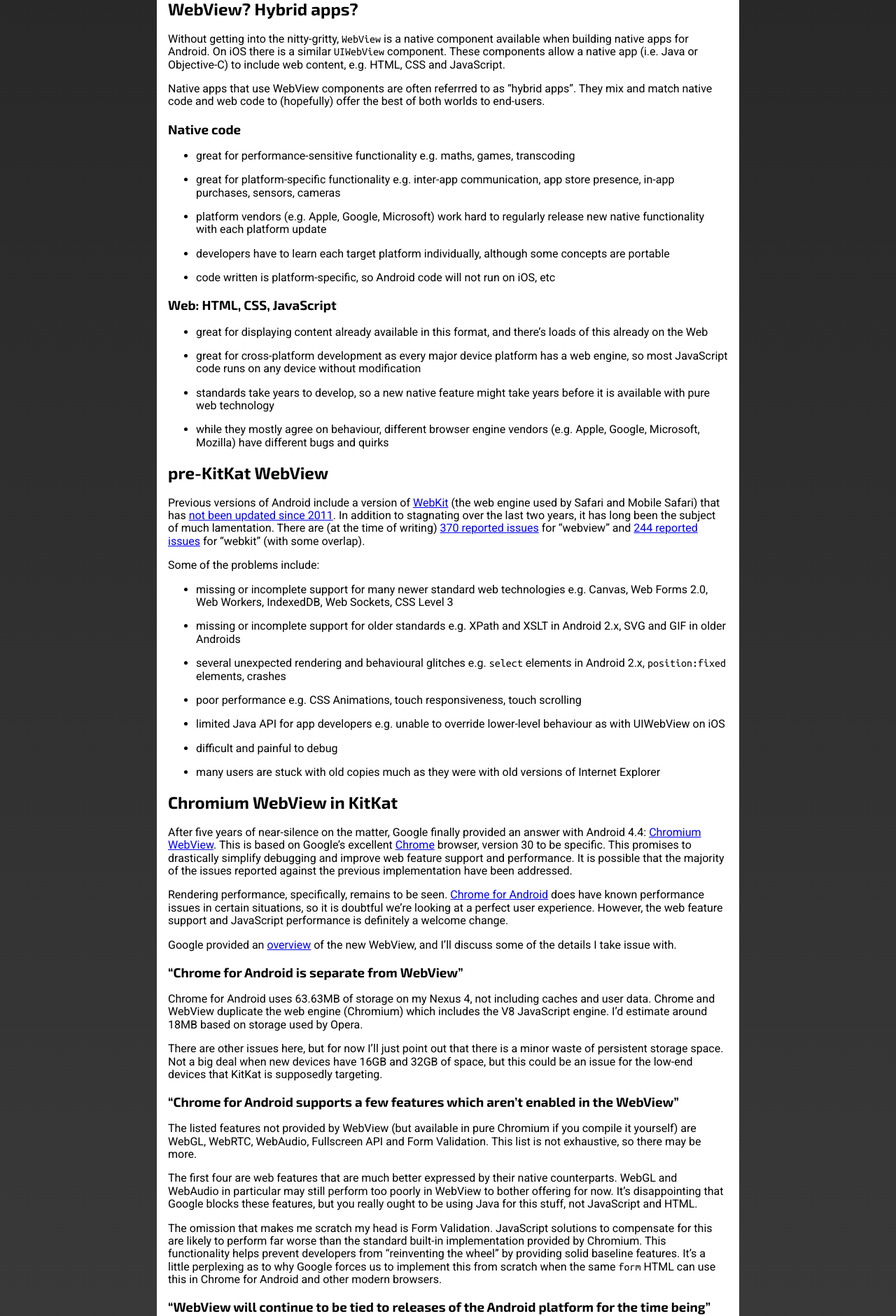
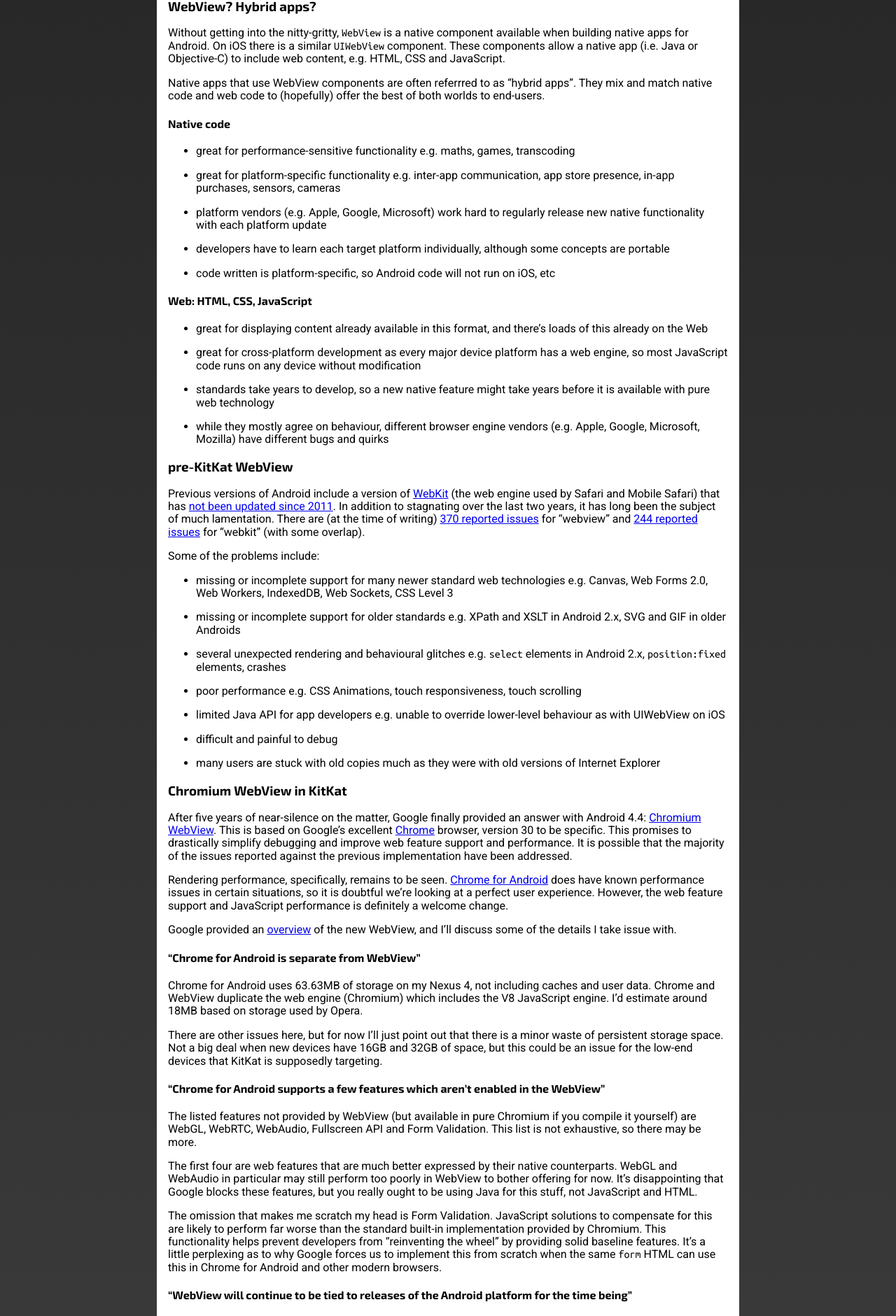
Before and after one commit to jokeyrhyme/jokeyrhyme.github.com, a Jekyll site: the page built from _posts/2013-11-09-1-google-announces-chromium-webview.md, in a window 1280 px wide. Shown: the part 692-2573 px from the top of the page at 70% size. Built offline with Jekyll 4.4.1, drawn with Linux system fonts in a browser that asks for light colours; nearby versions of some CDN libraries; comment, search, counter and statistics services are not loaded.

```diff
--- a/_posts/2013-11-09-1-google-announces-chromium-webview.md
+++ b/_posts/2013-11-09-1-google-announces-chromium-webview.md
@@ -18,13 +18,13 @@ Google's latest Android confectionary has been announced: [4.4 KitKat](http://de
 
 ![Android desserts / versions](http://blinkmobile.com.au/images/blog/avh.jpg)
 
-## WebView? Hybrid apps?
+### WebView? Hybrid apps?
 
 Without getting into the nitty-gritty, `WebView` is a native component available when building native apps for Android. On iOS there is a similar `UIWebView` component. These components allow a native app (i.e. Java or Objective-C) to include web content, e.g. HTML, CSS and JavaScript.
 
 Native apps that use WebView components are often referrred to as "hybrid apps". They mix and match native code and web code to (hopefully) offer the best of both worlds to end-users.
 
-### Native code
+#### Native code
 
 - great for performance-sensitive functionality e.g. maths, games, transcoding
 
@@ -36,7 +36,7 @@ Native apps that use WebView components are often referrred to as "hybrid apps".
 
 - code written is platform-specific, so Android code will not run on iOS, etc
 
-### Web: HTML, CSS, JavaScript
+#### Web: HTML, CSS, JavaScript
 
 - great for displaying content already available in this format, and there's loads of this already on the Web
 
@@ -46,7 +46,7 @@ Native apps that use WebView components are often referrred to as "hybrid apps".
 
 - while they mostly agree on behaviour, different browser engine vendors (e.g. Apple, Google, Microsoft, Mozilla) have different bugs and quirks
 
-## pre-KitKat WebView
+### pre-KitKat WebView
 
 Previous versions of Android include a version of [WebKit](http://www.webkit.org/) (the web engine used by Safari and Mobile Safari) that has [not been updated since 2011](http://www.mobilexweb.com/blog/android-browser-eternal-dying). In addition to stagnating over the last two years, it has long been the subject of much lamentation. There are (at the time of writing) [370 reported issues](https://code.google.com/p/android/issues/list?can=2&q=webview) for "webview" and [244 reported issues](https://code.google.com/p/android/issues/list?can=2&q=webkit) for "webkit" (with some overlap).
 
@@ -66,7 +66,7 @@ Some of the problems include:
 
 - many users are stuck with old copies much as they were with old versions of Internet Explorer
 
-## Chromium WebView in KitKat
+### Chromium WebView in KitKat
 
 After five years of near-silence on the matter, Google finally provided an answer with Android 4.4: [Chromium WebView](http://developer.android.com/about/versions/kitkat.html#44-webview). This is based on Google's excellent [Chrome](http://google.com/chrome) browser, version 30 to be specific. This promises to drastically simplify debugging and improve web feature support and performance. It is possible that the majority of the issues reported against the previous implementation have been addressed.
 
@@ -74,13 +74,13 @@ Rendering performance, specifically, remains to be seen. [Chrome for Android](ht
 
 Google provided an [overview](https://developers.google.com/chrome/mobile/docs/webview/overview) of the new WebView, and I'll discuss some of the details I take issue with.
 
-### "Chrome for Android is separate from WebView"
+#### "Chrome for Android is separate from WebView"
 
 Chrome for Android uses 63.63MB of storage on my Nexus 4, not including caches and user data. Chrome and WebView duplicate the web engine (Chromium) which includes the V8 JavaScript engine. I'd estimate around 18MB based on storage used by Opera.
 
 There are other issues here, but for now I'll just point out that there is a minor waste of persistent storage space. Not a big deal when new devices have 16GB and 32GB of space, but this could be an issue for the low-end devices that KitKat is supposedly targeting.
 
-### "Chrome for Android supports a few features which aren't enabled in the WebView"
+#### "Chrome for Android supports a few features which aren't enabled in the WebView"
 
 The listed features not provided by WebView (but available in pure Chromium if you compile it yourself) are WebGL, WebRTC, WebAudio, Fullscreen API and Form Validation. This list is not exhaustive, so there may be more.
 
@@ -88,7 +88,7 @@ The first four are web features that are much better expressed by their native c
 
 The omission that makes me scratch my head is Form Validation. JavaScript solutions to compensate for this are likely to perform far worse than the standard built-in implementation provided by Chromium. This functionality helps prevent developers from "reinventing the wheel" by providing solid baseline features. It's a little perplexing as to why Google forces us to implement this from scratch when the same `form` HTML can use this in Chrome for Android and other modern browsers.
 
-### "WebView will continue to be tied to releases of the Android platform for the time being"
+#### "WebView will continue to be tied to releases of the Android platform for the time being"
 
 And here's the major consequence of keeping Chrome for Android separate from WebView: updates. Android OEMs produce many devices at different price points (at the behest of carriers) and historically fail to keep all but the top-of-the-line devices up to date. That means the majority of Android devices sold wind up running stale versions of Android _forever_.
 
@@ -100,7 +100,7 @@ One positive consequence of this model is that the open source version of Androi
 
 It remains to be seen what Google means by "... for the time being".
 
-#### Play Services: the alternative
+##### Play Services: the alternative
 
 It's still possible that Google may change the way they distribute Chromium WebView in future. If they were to exploit the Play Services bundle for this, they could update every device with the Play Store (the majority of Android devices outside of China) regardless of Android operating system version.
 
@@ -112,7 +112,7 @@ For apps tailored to use it, hybrid app developers could immediately benefit fro
 
 A negative consequence of this model is more thoroughly explored by [Ars Technica](http://arstechnica.com/gadgets/2013/10/googles-iron-grip-on-android-controlling-open-source-by-any-means-necessary/). APIs that are part of Google Play Services cannot be relied upon with devices running Amazon's fork of Android, or those devices running in China. These also diminish the value of open source Android within the community.
 
-### "it brings ... remote debugging of web content using the Chrome DevTools"
+#### "it brings ... remote debugging of web content using the Chrome DevTools"
 
 This is a massive improvement to the previous status quo. Deploying web code in a native app used to be akin to throwing it in a black box. Now it will be possible to debug HTML, CSS and JavaScript in a hybrid app as easily and completely as within the Chrome browser (personally regarded as the best web browser for developers).
 
@@ -120,7 +120,7 @@ Web code in a hybrid app is likely to have the same or similar logic regardless
 
 This also marks debug parity between Android's WebView and iOS' UIWebView. Diagnosing bugs just got a heck of a lot easier.
 
-## Conclusion
+### Conclusion
 
 Google's [lofty goal](http://allthingsd.com/20131031/google-aims-for-the-next-billion-users-with-android-kitkat/) of replacing those Gingerbread devices with KitKats may yet manifest, that remains to be seen. I'm sure my fingers aren't the only ones crossed in that regard.
 
```
